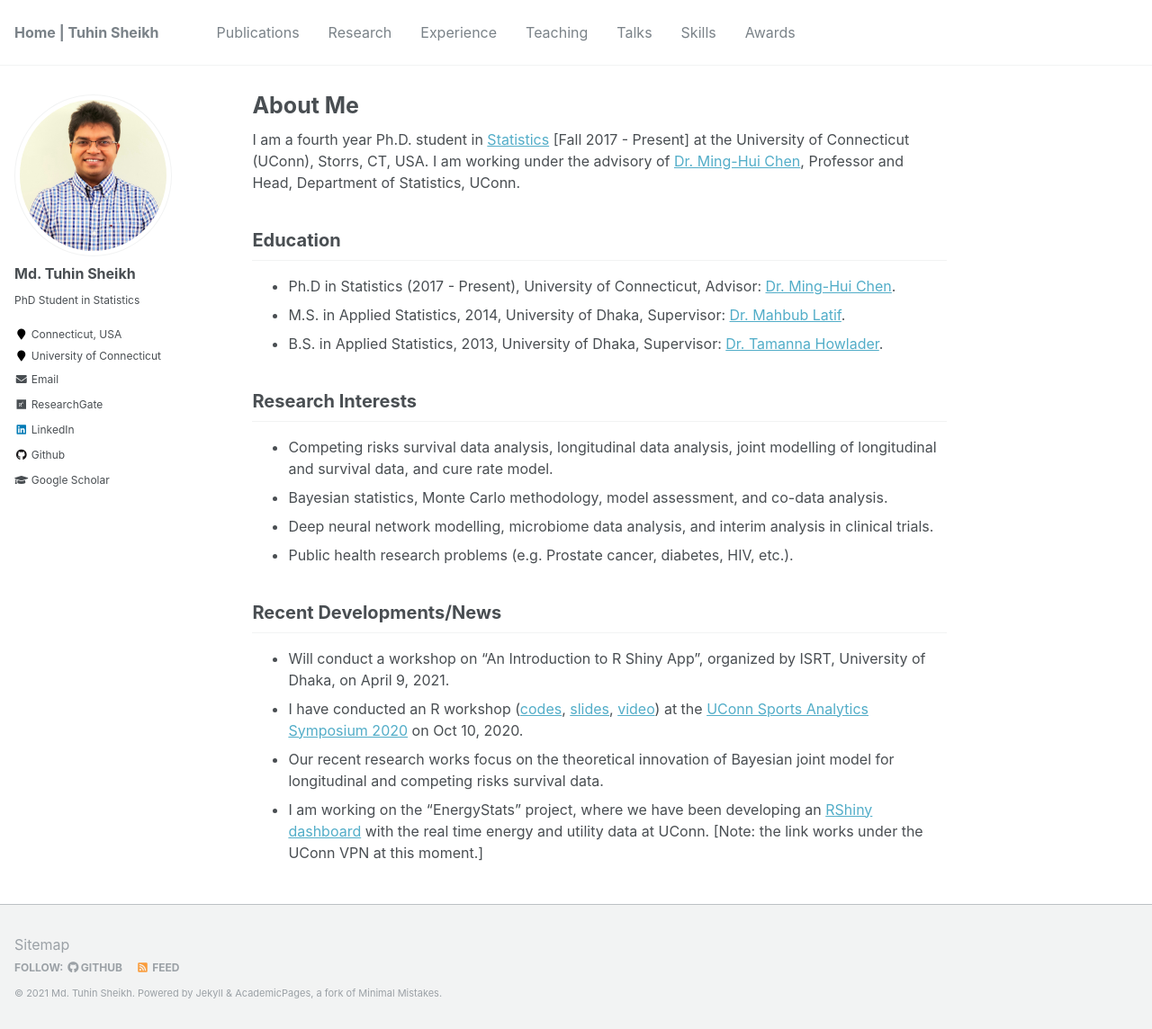
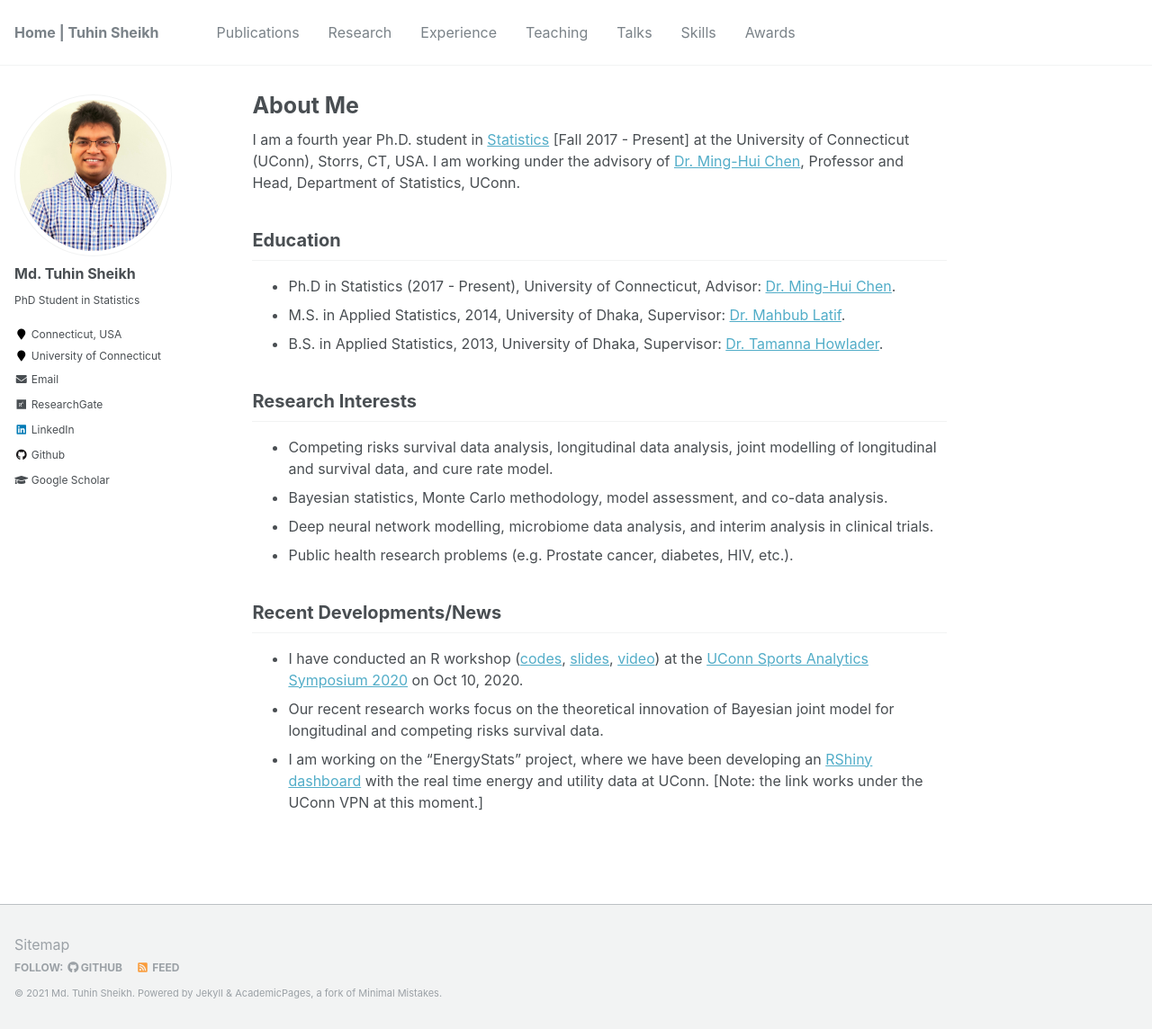
Before and after one commit to mdtuhinsheikh/mdtuhinsheikh.github.io, a Jekyll site: the page built from _pages/about.md, in a window 1280 px wide and 1144 px high. Shown: the whole window at 90% size. Built offline with Jekyll 4.4.1, drawn with Linux system fonts in a browser that asks for light colours.

Commit message:
Update about.md

```diff
--- a/_pages/about.md
+++ b/_pages/about.md
@@ -23,7 +23,8 @@ My research works broadly focus on competing risks survival data analysis, longi
 - Public health research problems (e.g. Prostate cancer, diabetes, HIV, etc.).
 
 ## Recent Developments/News
-* Will conduct a workshop on "An Introduction to R Shiny App", organized by ISRT, University of Dhaka, on April 9, 2021.
+<!-- * Will conduct a workshop on "An Introduction to R Shiny App", organized by ISRT, University of Dhaka, on April 9, 2021.
+-->
 * I have conducted an R workshop ([codes](https://github.com/mdtuhinsheikh/introR_ucsas2020), [slides](https://mdtuhinsheikh.github.io/introR_ucsas2020/#1), [video](https://uconn-cmr.webex.com/recordingservice/sites/uconn-cmr/recording/3e88f57314344e8db379fb744ab42cb1/playback)) at the [UConn Sports Analytics Symposium 2020](https://statds.org/events/ucsas2020/workshops.html) on Oct 10, 2020.
 * Our recent research works focus on the theoretical innovation of Bayesian joint model for longitudinal and competing risks survival data.
 * I am working on the "EnergyStats" project, where we have been developing an [RShiny dashboard](http://energystats.fo.uconn.edu:9999/) with the real time energy and utility data at UConn. [Note: the link works under the UConn VPN at this moment.]
```
